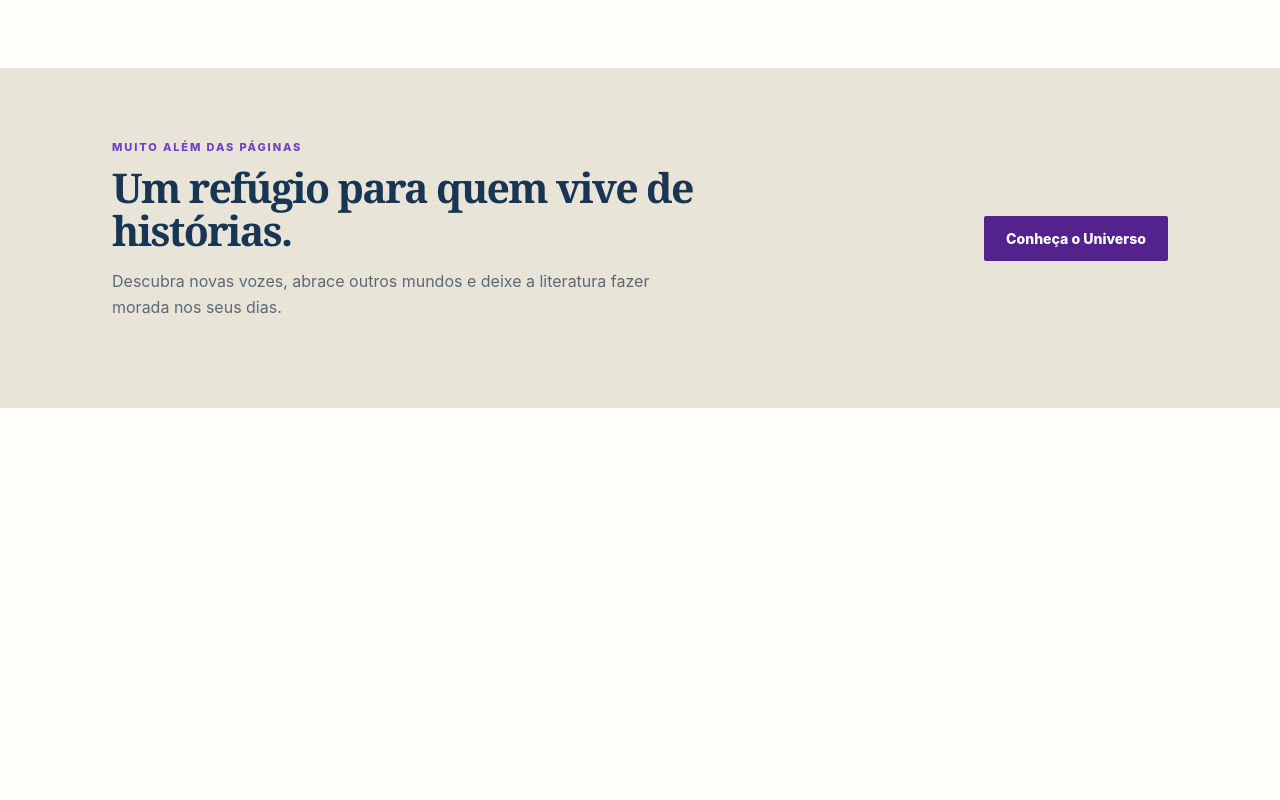
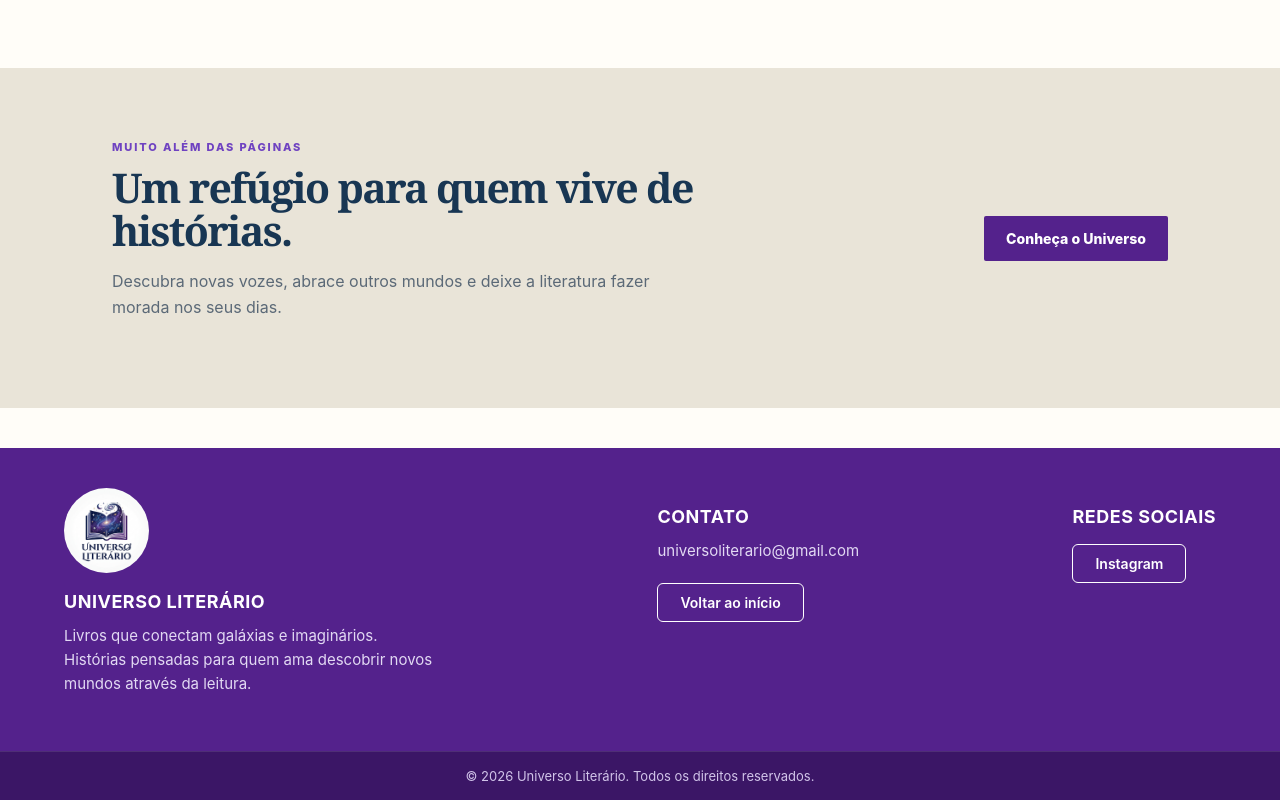
Before and after one commit to Bncodex/livraria-projeto, an Angular app: page / in a window 1280 px wide. Shown: the part 1522-2322 px from the top of the page. Before the commit the page ends 1930 px from the top, so only its background shows below. Built offline with nearby package versions, Linux system fonts and the light colour scheme.

Commit message:
Novo.Footer

```diff
--- a/src/app/app.html
+++ b/src/app/app.html
@@ -1 +1,2 @@
 <router-outlet />
+<app-footer></app-footer>
--- a/src/app/app.ts
+++ b/src/app/app.ts
@@ -1,9 +1,10 @@
 import { Component } from '@angular/core';
 import { RouterOutlet } from '@angular/router';
+import { Footer } from './shared/footer/footer';
 
 @Component({
   selector: 'app-root',
-  imports: [RouterOutlet],
+  imports: [RouterOutlet, Footer],
   templateUrl: './app.html',
   styleUrl: './app.css'
 })
--- a/src/app/shared/footer/footer.css
+++ b/src/app/shared/footer/footer.css
@@ -1,139 +1,111 @@
 .footer {
-  background-color: #5146c7;
+  background-color: #54228c;
   color: #ffffff;
-  margin-top: 30px;
+  width: 100%;
+  margin-top: 40px;
+  padding: 40px 0 0;
 }
 
+/* Layout em 3 colunas lado a lado no desktop */
 .container {
   width: 90%;
   max-width: 1200px;
   margin: 0 auto;
   display: flex;
+  flex-direction: row;
   justify-content: space-between;
-  gap: 50px;
-  padding: 45px 0 35px;
+  align-items: flex-start;
+  text-align: left;
+  gap: 40px;
+  padding-bottom: 40px;
 }
 
-.sobre {
-  flex: 1;
+/* Tamanho do Logo */
+.sobre img,
+.footer img {
+  width: 85px;
+  height: 85px;
+  border-radius: 50%;
+  object-fit: cover;
+  margin-bottom: 12px;
+  display: block;
 }
 
-.sobre h3 {
-  color: #FF0000;
-  font-size: 22px;
-  line-height: 1.1;
-  margin-bottom: 18px;
-  letter-spacing: 1px;
+/* Fontes maiores para os Títulos */
+.sobre h3,
+.contato h3,
+.rede-social h3 {
+  color: #ffffff !important;
+  font-size: 18px;
+  font-weight: 700;
+  margin-bottom: 12px;
+  letter-spacing: 0.5px;
 }
 
-.sobre p {
-  color: #d6d6e8;
-  font-size: 13px;
+/* Fontes maiores para Textos */
+.sobre p,
+.contato p {
+  color: #e2d9f3;
+  font-size: 15px;
   line-height: 1.6;
-  margin: 8px 0;
+  max-width: 380px;
+  margin: 0 0 15px;
 }
 
-.sobre a {
-  display: block;
-  color: #d6d6e8;
+/* Botões com fontes ajustadas */
+.btn-inicio,
+.rede-social a {
+  display: inline-block;
+  padding: 10px 22px;
+  border: 1px solid #ffffff;
+  border-radius: 6px;
+  color: #ffffff;
   text-decoration: none;
-  font-size: 13px;
-  margin-bottom: 10px;
+  font-size: 14px;
+  font-weight: 600;
   transition: 0.3s;
+  margin-top: 5px;
 }
 
-.sobre a {
-  color: #8b82e8;
-}
-
-/* Contato */
-
-.contato {
-  flex: 1;
-}
-
-.contato p {
-  color: #ffffff;
-  font-size: 16px;
-  margin-bottom: 18px;
-}
-
-.contato a {
-  display: block;
-  color: #d6d6e8;
-  text-decoration: none;
-  font-size: 13px;
-  margin-bottom: 10px;
-  transition: 0.3s;
-}
-
-.contato a{
-  color: #FFFFFF;
-
-}
-
-/* Redes sociais */
-
-.rede-social {
-  width: 90%;
-  max-width: 1200px;
-  margin: 0 auto;
-  border-top: 1px solid #3b3978;
-  padding: 25px 0;
-}
-
-.rede-social h3 {
-  font-size: 16px;
-  margin-bottom: 15px;
+.btn-inicio:hover,
+.rede-social a:hover {
+  background-color: rgba(255, 255, 255, 0.2);
 }
 
 .rede-social {
+  border-top: none;
+  padding-top: 0;
   display: flex;
-  gap: 12px;
+  flex-direction: column;
+  align-items: flex-start;
 }
 
-.rede-social a {
-  color: #ffffff;
-  text-decoration: none;
-  border: 1px solid #8b82e8;
-  border-radius: 5px;
-  padding: 8px 15px;
-  font-size: 13px;
-  transition: 0.3s;
-}
-
-.rede-social {
-  background-color: #5146c7;
-}
-
-/* Parte final */
-
+/* Faixa de Copyright */
 .inferior {
-  background-color: #0b0a32;
+  width: 100%;
+  padding: 16px 20px;
+  box-sizing: border-box;
+  background-color: #3b1666;
   text-align: center;
-  padding: 18px;
+  border-top: 1px solid rgba(255, 255, 255, 0.1);
 }
 
 .inferior p {
   margin: 0;
-  color: #aaa9c4;
-  font-size: 12px;
+  color: #d1c4e9;
+  font-size: 13px;
 }
 
-
-
-@media (max-width: 800px) {
+/* Ajuste automático para telas pequenas (Celulares) */
+@media (max-width: 768px) {
   .container {
     flex-direction: column;
-    gap: 30px;
-  }
-
-  .sobre,
-  .contato {
+    align-items: center;
     text-align: center;
   }
 
+  .sobre p,
   .rede-social {
-    justify-content: center;
+    align-items: center;
   }
 }
--- a/src/app/shared/footer/footer.html
+++ b/src/app/shared/footer/footer.html
@@ -1,66 +1,31 @@
 <footer class="footer">
-
   <div class="container">
-
-    <!-- Sobre a livraria -->
-    <div class=" sobre">
-      <img src="/images/logoprojeto.jpeg" alt="Universo Literário">
-      <h3>UNIVERSO<br>LITERÁRIO</h3>
-
+    <!-- Coluna 1: Logo e Descrição -->
+    <div class="sobre">
+      <img src="/images/logoprojeto.jpeg" alt="Universo Literário" />
+      <h3>UNIVERSO LITERÁRIO</h3>
       <p>
-        Livros que conectam galáxias e imaginários.
-        Histórias pensadas para quem ama descobrir novos mundos através da leitura.
+        Livros que conectam galáxias e imaginários. Histórias pensadas para quem ama descobrir novos
+        mundos através da leitura.
       </p>
-
-      <a href="#">Voltar ao início</a>
     </div>
 
-
-
-
-
-    <!-- Contato -->
+    <!-- Coluna 2: Contato e Navegação -->
     <div class="contato">
-
-
-      <p>✉️ E-mail</p>
-      <a href="mailto:universoliterario@gmail.com">
-        universoliterario@gmail.com
-      </a>
+      <h3>CONTATO</h3>
+      <p> universoliterario@gmail.com</p>
+      <a href="#" class="btn-inicio">Voltar ao início</a>
     </div>
 
+    <!-- Coluna 3: Redes Sociais -->
+    <div class="rede-social">
+      <h3>REDES SOCIAIS</h3>
+      <a href="https://www.instagram.com/" target="_blank" title="Instagram"> Instagram </a>
+    </div>
   </div>
-
-
-  <!-- Redes sociais -->
-
-
-    <div>
-      <h3>Redes sociais</h3>
-
-      <div class="rede-social">
-
-        <a
-          href="https://www.instagram.com/"
-          target="_blank"
-          title="Instagram">
-          Instagram
-        </a>
-
-
-      </div>
-    </div>
-
-
-
 
   <!-- Parte inferior -->
   <div class="inferior">
-
-    <p>
-      © 2026 Universo Literário. Todos os direitos reservados.
-    </p>
-
+    <p>© 2026 Universo Literário. Todos os direitos reservados.</p>
   </div>
-
 </footer>
```
